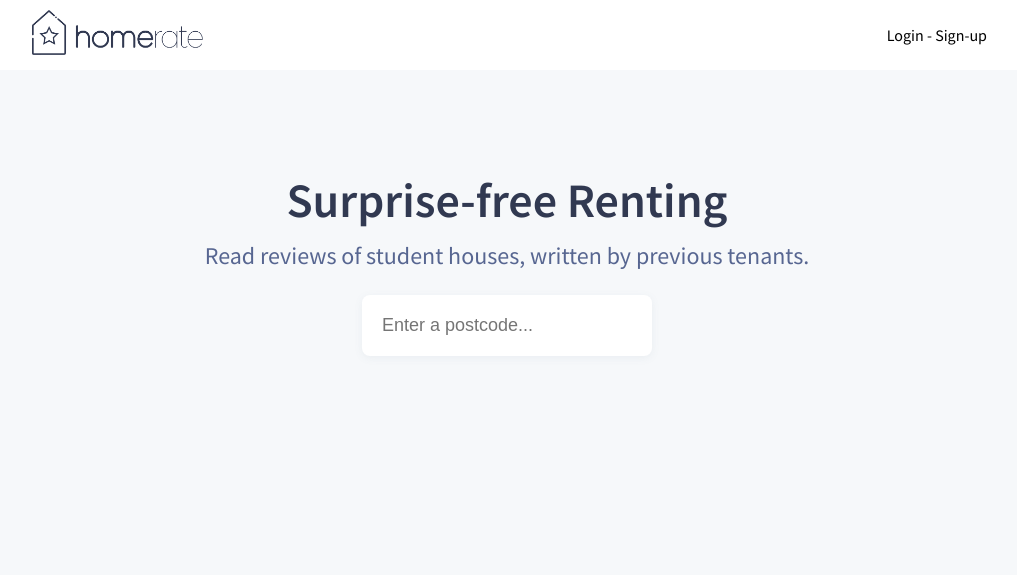
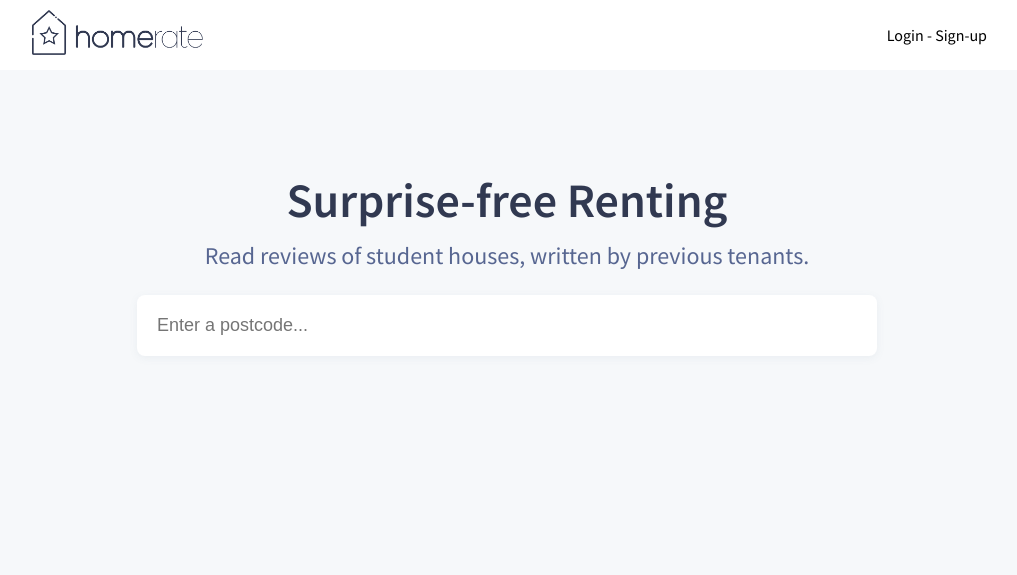
Before and after one commit to HomeRateDev/HomeRate, a Django app: page / in a window 1280 px wide. Shown: the top 575 px of the page, without its empty margins (133-1150 px from the left). Run offline with Django 3.2, Linux system fonts and the light colour scheme; style sheets or scripts are compiled from the project's sources; parts of the project's set-up code (start-up, migrations or seed data) failed here and were passed over; some libraries are stand-ins or nearby versions.

Commit message:
Refine interaction design of homepage search box

```diff
--- a/homerate/homepage/static/js/homepage.js
+++ b/homerate/homepage/static/js/homepage.js
@@ -9,8 +9,10 @@
         $.get({
             'url': '/address_api/postcode/' + postcode,
             success: function (data) {
+
+                const autocomplete = $('.autocomplete');
                 /* Delete everything in the autocomplete box */
-                $('.autocomplete').empty();
+                autocomplete.empty();
 
                 const addresses = data.addresses;
 
@@ -29,6 +31,8 @@
                     link.appendTo(entry);
                     entry.appendTo('.autocomplete');
                 });
+
+                showAutocomplete();
             }
         })
     }
@@ -84,6 +88,18 @@
                key === codes['ctrl']
     }
 
+    function hideAutocomplete(command) {
+        $('.autocomplete').css({
+            'opacity': 0
+        });
+    }
+
+    function showAutocomplete(command) {
+        $('.autocomplete').css({
+            'opacity': 1
+        });
+    }
+
     /* After a key is typed in the search box */
     $('.searchBox').keyup(function (event) {
 
@@ -102,9 +118,11 @@
             errorMsg.hide()
         }
 
-        // If current input is a valid postcode, populate the autocomplete box
+        /* If current input is a valid postcode, populate the autocomplete box */
         if (postCode.test(query)) {
             populateAddresses(query);
+        } else {
+            hideAutocomplete();
         }
     })
 
--- a/homerate/reviews/static/css/base.scss
+++ b/homerate/reviews/static/css/base.scss
@@ -146,22 +146,26 @@ $logoHeight: 45px;
   }
 }
 
-$searchBoxWidth: 250px;
+$searchBoxWidth: 700px;
 $searchPadding: 20px;
 
 .searchBox {
   @include textInput($searchPadding);
-  width: $searchBoxWidth;
+  max-width: $searchBoxWidth;
+  width: 80%;
   margin-bottom: -1px;
 }
 
 .autocomplete {
   width: $searchBoxWidth + 2 * $searchPadding;
+  max-height: 200px;
   // visibility: hidden;
   margin: 20px auto 30px auto;
   border-radius: $cornerRadius;
-  overflow: hidden;
+  overflow-x: hidden;
+  overflow-y: auto;
   box-shadow: 0 5px 8px rgba($shadowColour, 0.1);
+  transition: opacity 0.1s ease-in-out;
 
   .entry {
     width: $searchBoxWidth;
@@ -170,12 +174,8 @@ $searchPadding: 20px;
     background: #fff;
     border-collapse: collapse;
     cursor: pointer;
-    // display: none;
+    text-align: left;
     transition: opacity 0.1s ease-in-out;
-
-    &:first-child {
-      // padding-top: $searchPadding + $cornerRadius;
-    }
 
     &:last-child {
       border-radius: 0 0 $cornerRadius $cornerRadius;
@@ -184,6 +184,7 @@ $searchPadding: 20px;
     &:hover {
       background: rgba(#fff, 0.5);
       font-weight: 600;
+      font-size: 16px;
     }
 
     a {
```
